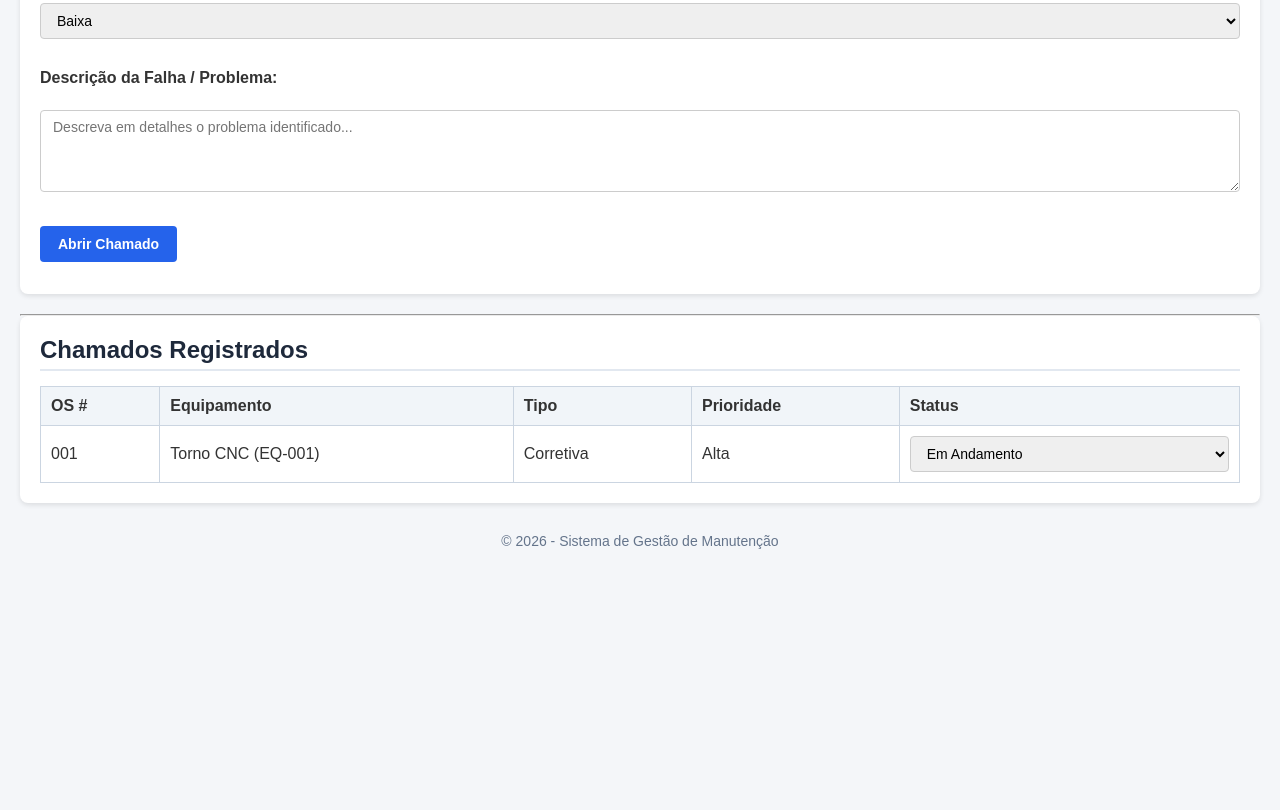
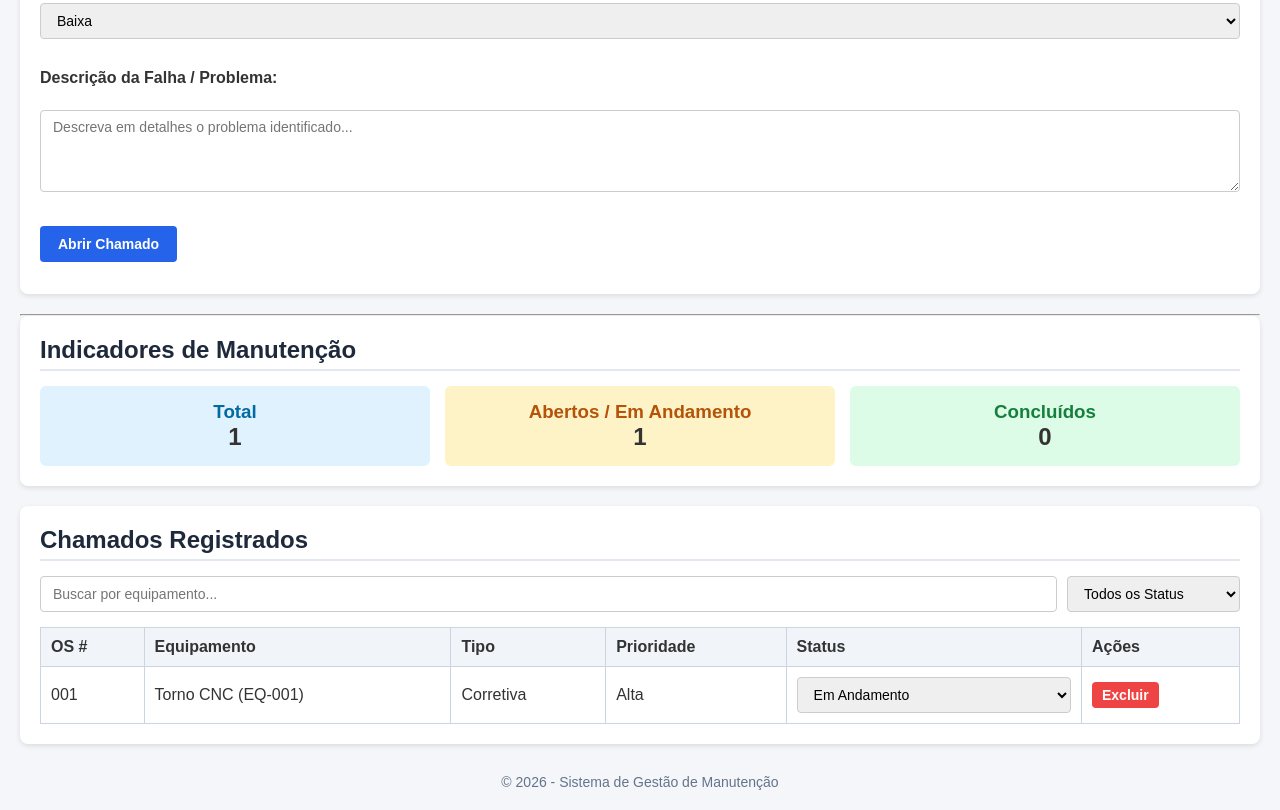
Before and after one commit to Rogerio170869/sistema-gestao-manutencao, a plain HTML site: page index.html in a window 1280 px wide. Shown: the part 942-1752 px from the top of the page. Before the commit the page ends 1511 px from the top, so only its background shows below. Drawn offline with Linux system fonts and the light colour scheme.

Commit message:
feat: adiciona dashboard de indicadores e filtro dinâmico de chamados
feat: adiciona dashboard de indicadores e filtro dinâmico de chamados

```diff
--- a/index.html
+++ b/index.html
@@ -96,9 +96,41 @@
         <hr>
 
         <!-- Seção 3: Tabela de Chamados -->
+<!-- Dashboard de Indicadores -->
+    <section id="dashboard">
+        <h2>Indicadores de Manutenção</h2>
+        <div style="display: flex; gap: 15px; margin-top: 10px;">
+            <div style="background: #e0f2fe; padding: 15px; border-radius: 6px; flex: 1; text-align: center;">
+                <h3 style="color: #0369a1;">Total</h3>
+                <span id="total-chamados" style="font-size: 24px; font-weight: bold;">0</span>
+            </div>
+            <div style="background: #fef3c7; padding: 15px; border-radius: 6px; flex: 1; text-align: center;">
+                <h3 style="color: #b45309;">Abertos / Em Andamento</h3>
+                <span id="pendentes-chamados" style="font-size: 24px; font-weight: bold;">0</span>
+            </div>
+            <div style="background: #dcfce7; padding: 15px; border-radius: 6px; flex: 1; text-align: center;">
+                <h3 style="color: #15803d;">Concluídos</h3>
+                <span id="concluidos-chamados" style="font-size: 24px; font-weight: bold;">0</span>
+            </div>
+        </div>
+    </section>
+
+    <!-- Tabela e Filtros -->
     <section id="lista-chamados">
         <h2>Chamados Registrados</h2>
-            <table border="1">
+
+        <!-- Filtro de Busca -->
+        <div style="display: flex; gap: 10px; margin-bottom: 15px;">
+            <input type="text" id="filtro-busca" placeholder="Buscar por equipamento..." oninput="filtrarChamados()">
+            <select id="filtro-status" onchange="filtrarChamados()" style="width: 200px;">
+                <option value="todos">Todos os Status</option>
+                <option value="Aberto">Aberto</option>
+                <option value="Em Andamento">Em Andamento</option>
+                <option value="Concluído">Concluído</option>
+            </select>
+        </div>
+
+        <table>
             <thead>
                 <tr>
                     <th>OS #</th>
@@ -106,16 +138,11 @@
                     <th>Tipo</th>
                     <th>Prioridade</th>
                     <th>Status</th>
+                    <th>Ações</th>
                 </tr>
             </thead>
             <tbody>
-                    <tr>
-                        <td>001</td>
-                        <td>Torno CNC (EQ-001)</td>
-                        <td>Corretiva</td>
-                        <td>Alta</td>
-                        <td>Em Andamento</td>
-                    </tr>
+                <!-- Linhas inseridas via JS -->
             </tbody>
         </table>
     </section>
--- a/script.js
+++ b/script.js
@@ -1,21 +1,27 @@
-// Selecionando elementos do DOM
 const formChamado = document.querySelector('#novo-chamado form');
 const tabelaChamados = document.querySelector('#lista-chamados tbody');
 
-// Carregar chamados salvos do localStorage ou iniciar com um array vazio
 let chamados = JSON.parse(localStorage.getItem('chamados_manutencao')) || [];
 
-// Função para salvar a lista de chamados no localStorage
 function salvarChamadosNoStorage() {
     localStorage.setItem('chamados_manutencao', JSON.stringify(chamados));
 }
 
-// Função para renderizar/exibir todos os chamados na tabela
-function renderizarTabela() {
-    // Limpa a tabela atual
+// Função para atualizar os cards do Dashboard
+function atualizarDashboard() {
+    const total = chamados.length;
+    const concluidos = chamados.filter(c => c.status === 'Concluído').length;
+    const pendentes = total - concluidos;
+
+    document.getElementById('total-chamados').textContent = total;
+    document.getElementById('pendentes-chamados').textContent = pendentes;
+    document.getElementById('concluidos-chamados').textContent = concluidos;
+}
+
+// Função para renderizar a tabela com suporte a filtros
+function renderizarTabela(listaParaExibir = chamados) {
     tabelaChamados.innerHTML = '';
 
-    // Se não houver chamados no array, mostra chamado padrão da Semana 1 como exemplo inicial
     if (chamados.length === 0) {
         chamados.push({
             os: '001',
@@ -27,8 +33,10 @@ function renderizarTabela() {
         salvarChamadosNoStorage();
     }
 
-    // Percorre a lista de chamados e cria as linhas da tabela
-    chamados.forEach((chamado, index) => {
+    listaParaExibir.forEach((chamado) => {
+        // Encontrar o índice real no array principal
+        const indexReal = chamados.findIndex(c => c.os === chamado.os);
+
         const novaLinha = document.createElement('tr');
 
         novaLinha.innerHTML = `
@@ -37,37 +45,60 @@ function renderizarTabela() {
             <td>${chamado.tipo}</td>
             <td>${chamado.prioridade}</td>
             <td>
-                <select onchange="alterarStatus(${index}, this.value)">
+                <select onchange="alterarStatus(${indexReal}, this.value)">
                     <option value="Aberto" ${chamado.status === 'Aberto' ? 'selected' : ''}>Aberto</option>
                     <option value="Em Andamento" ${chamado.status === 'Em Andamento' ? 'selected' : ''}>Em Andamento</option>
                     <option value="Concluído" ${chamado.status === 'Concluído' ? 'selected' : ''}>Concluído</option>
                 </select>
             </td>
+            <td>
+                <button onclick="excluirChamado(${indexReal})" style="background-color: #ef4444; padding: 5px 10px;">Excluir</button>
+            </td>
         `;
 
         tabelaChamados.appendChild(novaLinha);
     });
+
+    atualizarDashboard();
 }
 
-// Função para alterar o status de um chamado
+// Função para filtrar chamados por texto e por status
+function filtrarChamados() {
+    const termoBusca = document.getElementById('filtro-busca').value.toLowerCase();
+    const statusFiltro = document.getElementById('filtro-status').value;
+
+    const chamadosFiltrados = chamados.filter(chamado => {
+        const atendeTexto = chamado.equipamento.toLowerCase().includes(termoBusca);
+        const atendeStatus = statusFiltro === 'todos' || chamado.status === statusFiltro;
+        return atendeTexto && atendeStatus;
+    });
+
+    renderizarTabela(chamadosFiltrados);
+}
+
 function alterarStatus(index, novoStatus) {
     chamados[index].status = novoStatus;
     salvarChamadosNoStorage();
+    filtrarChamados(); // Re-aplica filtros mantendo a tela atualizada
 }
 
-// Evento de submissão do formulário para adicionar novo chamado
+function excluirChamado(index) {
+    if (confirm('Tem certeza que deseja excluir esta Ordem de Serviço?')) {
+        chamados.splice(index, 1);
+        salvarChamadosNoStorage();
+        filtrarChamados();
+    }
+}
+
 formChamado.addEventListener('submit', function (event) {
     event.preventDefault();
 
-    // Capturando os dados dos campos
     const equipamentoInput = document.getElementById('equipamento-chamado').value;
     const tipoInput = document.getElementById('tipo-manutencao').value;
     const prioridadeInput = document.getElementById('prioridade').value;
 
-    // Gerando o número da nova OS
     const proximaOS = String(chamados.length + 1).padStart(3, '0');
 
-    // Formatando valores para exibição bonita
     const novoChamado = {
         os: proximaOS,
         equipamento: equipamentoInput,
@@ -76,16 +107,11 @@ formChamado.addEventListener('submit', function (event) {
         status: 'Aberto'
     };
 
-    // Adiciona ao array e salva
     chamados.push(novoChamado);
     salvarChamadosNoStorage();
+    filtrarChamados();
 
-    // Atualiza a exibição na tabela
-    renderizarTabela();
-
-    // Limpa o formulário
     formChamado.reset();
 });
 
-// Carrega os chamados assim que a página é aberta
 renderizarTabela();
```
Lines whose indentation alone changed are shown as unchanged.
